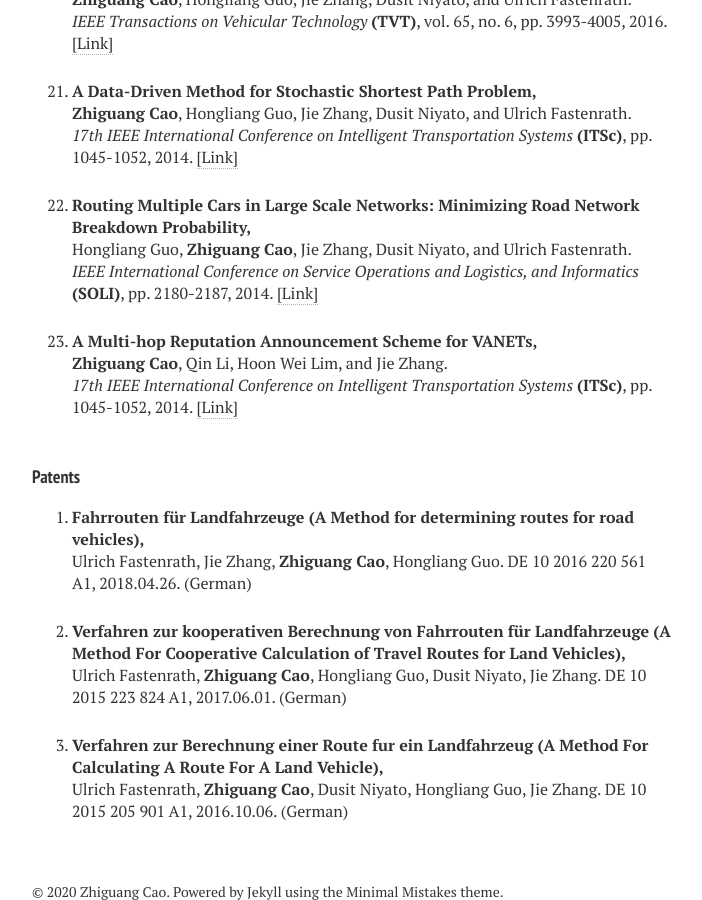
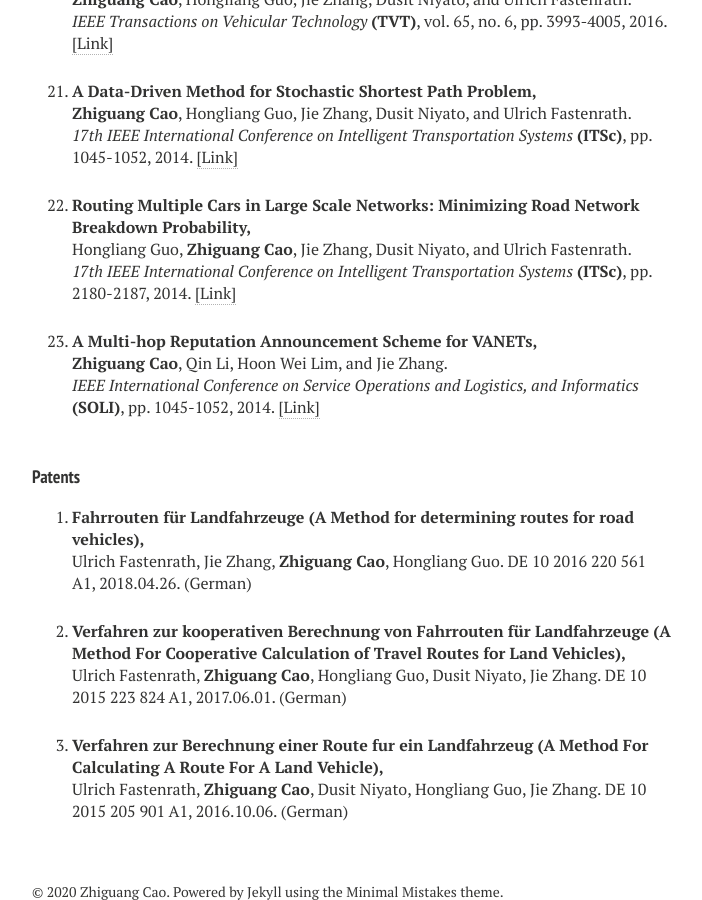
Before and after one commit to zhiguangcaosg/zhiguangcaosg.github.io, a Jekyll site: the page built from publications.md, in a window 1280 px wide and 900 px high, scrolled down 2995 px. Shown: the whole window, without its empty margins (288-990 px from the left). Built offline with Jekyll 4.4.1, drawn with Linux system fonts in a browser that asks for light colours; nearby versions of some CDN libraries; part of the change alters nothing that is shown.

```diff
--- a/_layouts/publications.html
+++ b/_layouts/publications.html
@@ -302,7 +302,7 @@ div.bibtex pre { font-size: 75%; overflow: auto;  width: 100%; padding: 0em 0em;
 <p>
 <b>Routing Multiple Cars in Large Scale Networks: Minimizing Road Network Breakdown Probability,</b>
 <br>Hongliang Guo, <b>Zhiguang Cao</b>, Jie Zhang, Dusit Niyato, and Ulrich Fastenrath.<br>
-<i>IEEE International Conference on Service Operations and Logistics, and Informatics </i> <b>(SOLI)</b>, pp. 2180-2187, 2014. <a href="https://ieeexplore.ieee.org/document/6958026" target="_blank">[Link]</a>
+<i>17th IEEE International Conference on Intelligent Transportation Systems</i> <b>(ITSc)</b>, pp. 2180-2187, 2014. <a href="https://ieeexplore.ieee.org/document/6958026" target="_blank">[Link]</a>
 </p>
 </li>
 
@@ -310,7 +310,7 @@ div.bibtex pre { font-size: 75%; overflow: auto;  width: 100%; padding: 0em 0em;
 <p>
 <b>A Multi-hop Reputation Announcement Scheme for VANETs,</b>
 <br><b>Zhiguang Cao</b>, Qin Li, Hoon Wei Lim, and Jie Zhang.<br>
-<i>17th IEEE International Conference on Intelligent Transportation Systems</i> <b>(ITSc)</b>, pp. 1045-1052, 2014. <a href="https://ieeexplore.ieee.org/document/6960728" target="_blank">[Link]</a>
+<i>IEEE International Conference on Service Operations and Logistics, and Informatics </i> <b>(SOLI)</b>, pp. 1045-1052, 2014. <a href="https://ieeexplore.ieee.org/document/6960728" target="_blank">[Link]</a>
 </p>
 </li>
 
```
